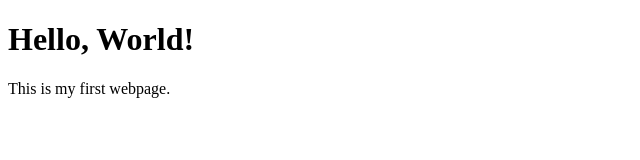
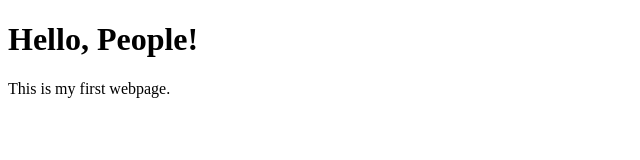
Before and after one commit to tanmaymaske09-lang/classs-ke-liye, a plain HTML site: page index.html in a window 1280 px wide. Shown: the full height of the page, 0-640 px from the left. Drawn offline with Linux system fonts and the light colour scheme.

Commit message:
changed hello, world to hello people

```diff
--- a/index.html
+++ b/index.html
@@ -1,5 +1,5 @@
 <!DOCTYPE html>
 <html>
 
-  <body><h1>Hello, World!</h1><p>This is my first webpage.</p></body>
+  <body><h1>Hello, People!</h1><p>This is my first webpage.</p></body>
 </html>
```
